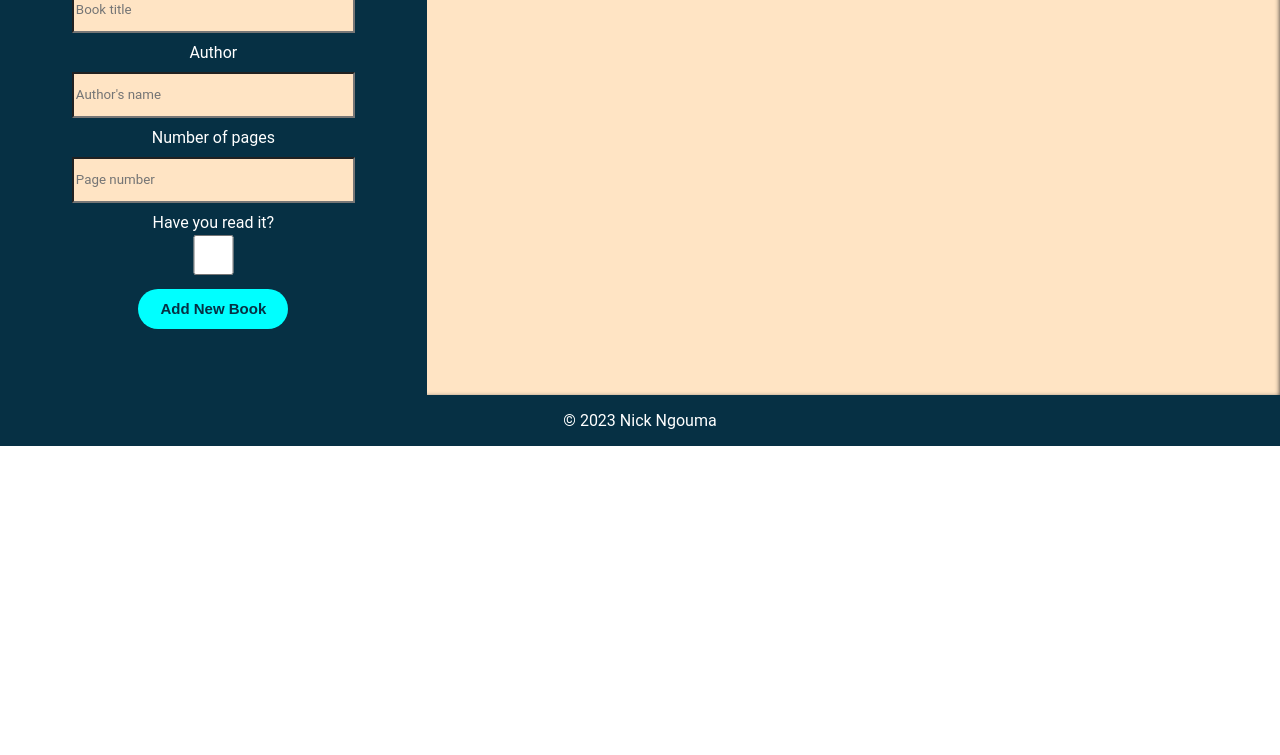
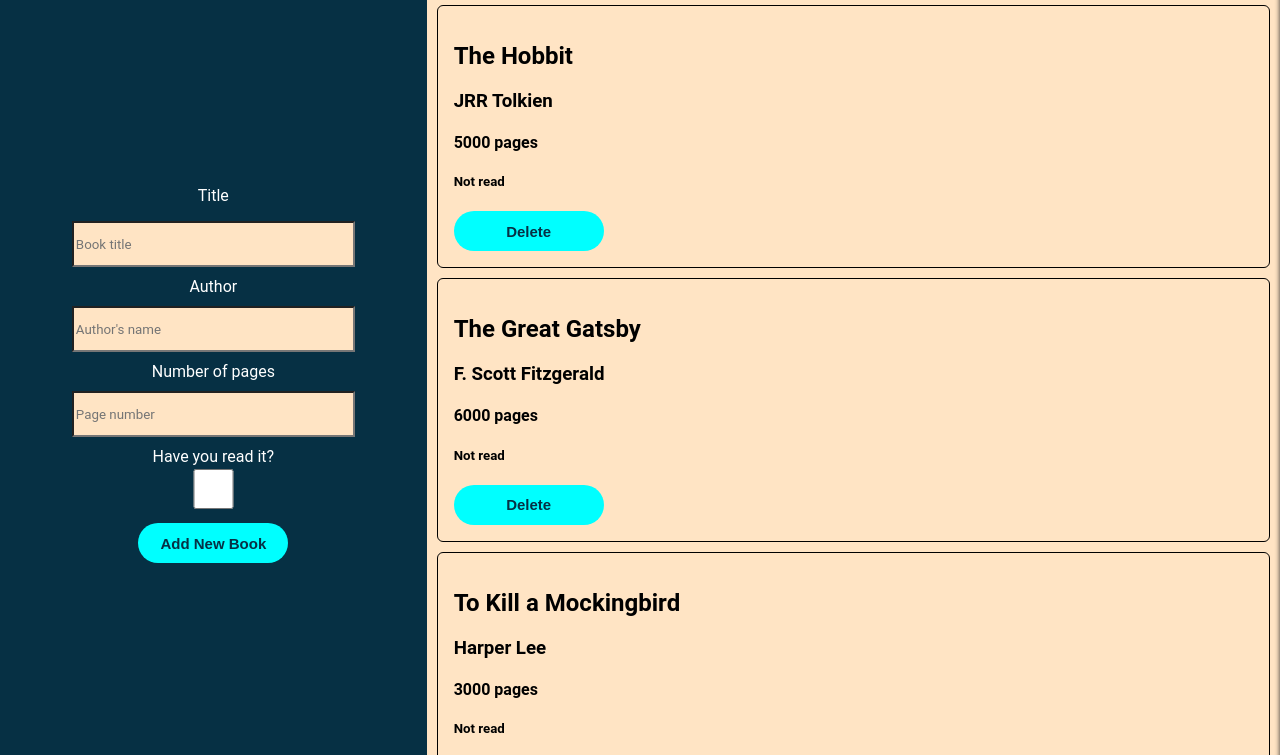
Before and after one commit to kimbambala/library, a plain HTML site: page index.html in a window 1280 px wide. Shown: the part 166-921 px from the top of the page. Before the commit the page ends 800 px from the top, so only its background shows below. Drawn offline with Linux system fonts and the light colour scheme.

Commit message:
some changes

```diff
--- a/index.html
+++ b/index.html
@@ -35,11 +35,24 @@
                         <button id="submit" type="submit" class="btn">Add New Book</button>
                     </form>
                 </div>
-                <div class="display">
+                <div class="main-display">
+                    <h1>Book list</h1>
+                    <template id="display-template">
+                        <div class="display">
+                            <h2></h2>
+                            <h3></h3>
+                            <h4></h4>
+                            <h5></h5>
+                            <div class="remove-button">
+                                <button class="delete-button">Delete</button>
+                            </div>
 
-                    Book list
+                        </div>
+
+                    </template>
 
                 </div>
+
             </div>
             <div class="footer">
                 <p>© 2023 Nick Ngouma</p>
--- a/script.js
+++ b/script.js
@@ -1,12 +1,30 @@
 const button = document.querySelector(".btn");
 const display = document.querySelector(".display");
-const form = document.querySelector('form');
-const main = document.querySelector('.main');
+const form = document.querySelector("form");
+const main = document.querySelector(".main");
+const container = document.querySelector(".container");
 
 
-
-
-let myLibrary = [];
+let myLibrary = [
+  {
+    title: "The Hobbit",
+    author: "JRR Tolkien",
+    pages: 5000,
+    read: "Not read",
+  },
+  {
+    title: "The Great Gatsby",
+    author: "F. Scott Fitzgerald",
+    pages: 6000,
+    read: "Not read",
+  },
+  {
+    title: "To Kill a Mockingbird",
+    author: "Harper Lee",
+    pages: 3000,
+    read: "Not read",
+  },
+];
 
 function Book(title, author, pages, read) {
   this.title = title;
@@ -15,115 +33,69 @@ function Book(title, author, pages, read) {
   this.read = read;
 }
 
-function addBookToLibrary(event) {
-    event.preventDefault();
-    const title = document.querySelector('#title');
-    const author = document.querySelector('#author');
-    const pages = document.querySelector('#pages');
-    const read = document.querySelector('#read');
-
-    //const book = new Book(title, author, pages, read);
-
-    const newBook = {
-        title: title.value,
-        author: author.value,
-        pages: pages.value,
-        read: read.value
-
-    }
-
-    myLibrary.push(newBook);
-    displayBooks(newBook)
-    form.reset();
-
-}
-
-function displayBooks(book) {
-    /*for (let i = 0; i < myLibrary.length; i++) {
-        const newBook = myLibrary[i];
-        display.innerText = newBook.title + ' by ' + newBook.author + ', ' + newBook.pages + ' pages';
-    }
-    */
-
-    /*display.querySelector('h4').innerText = book.title;
-    display.querySelector('h5').innerText = book.author;
-    display.querySelector('h5').innerText = book.pages;
-    */
-
-    myLibrary.forEach((newBook) =>{
-        displayBook(newBook)
-    });
-
+function displayBooks() {
+  myLibrary.forEach((book) => {
+    displayBook(book);
+  });
 
 
 }
 
-function displayBook(newBook) {
-    const container = document.createElement('div')
-    container.setAttribute('class', 'newBook')
 
-    const bookTitle = document.createElement('h2');
-    bookTitle.innerText = newBook.title;
-    container.appendChild(bookTitle);
+function displayBook(book) {
+  const mainDisplay = document.querySelector(".main-display");
+  const templ = document
+    .getElementById("display-template")
+    .content.cloneNode(true);
 
-    const bookAuthor = document.createElement('h3')
-    bookAuthor.innerText = newBook.author;
-    container.appendChild(bookAuthor);
-
-    const bookPages = document.createElement('h4');
-    bookPages.innerText = newBook.pages + " pages";
-    container.appendChild(bookPages)
+  templ.querySelector("h2").innerText = book.title;
+  templ.querySelector("h3").innerText = book.author;
+  templ.querySelector("h4").innerText = book.pages + " pages";
+  templ.querySelector("h5").innerText = book.read;
 
 
-    display.appendChild(container);
+  mainDisplay.appendChild(templ);
+
+  const removeBtn = document.querySelector(".delete-button");
+  removeBtn.addEventListener("click", removeBook);
+
 
 }
 
-
-button.addEventListener('click', displayBook(newBook) );
+document.addEventListener("DOMContentLoaded", () => {
+  displayBooks();
 
 
 
-/*button.addEventListener('click', Book());
 
-function Book(title, author, pages, read) {
-    this.title = title
-    this.author = author
-    this.pages = pages
-    this.read = read
-    this.info = function(){
-        display.innerHTML = `${title} by ${author}, ${pages} pages, ${read}`;
 
-    }
-  }
-
-  function addBookToLibrary() {
-
-  }
-
-  const theHobbits = new Book (title.value, author.value, pages.value, 'not read yet')
-  theHobbits.info();
-
-  form.addEventListener('submit', (event) => {
+  button.addEventListener("click", (event) => {
     event.preventDefault();
+    addBookToLibrary();
+  });
 });
 
-form.addEventListener("submit", addBook)
 
 
-function addBook(event) {
-    event.preventDefault();
-    const title = form.elements["title"].value;
-    const author = form.elements["author"].value;
-    const pages = form.elements["pages"].value;
-    const read = form.elements["read"].checked;
+function addBookToLibrary() {
+  const title = document.getElementById("title");
+  const author = document.getElementById("author");
+  const pages = document.getElementById("pages");
+  const read = document.getElementById("read");
 
-    const book = new Book(title, author, pages, read);
-    addBookToLibrary(book);
-    addElements(book);
-    updateStats();
+  const newBook = {
+    title: title.value,
+    author: author.value,
+    pages: pages.value,
+    read: read.cheked,
+  };
 
-    // clear the form
-    form.reset();
-  }
-  */
+  myLibrary.push(newBook);
+  displayBook(newBook);
+  form.reset();
+}
+
+function removeBook(index) {
+    myLibrary.splice(index, 1);
+    displayBooks()
+}
--- a/style.css
+++ b/style.css
@@ -73,6 +73,14 @@ button{
     color: #063044;
     font-weight: bold;
     font-size: 15px;
+    cursor: pointer;
+}
+
+.display{
+  border: 1px black solid;
+  border-radius: 6px;
+  padding: 1rem;
+  margin: 10px;
 }
 
 .footer {
```
Also changed, not shown: package-lock.json (added).
